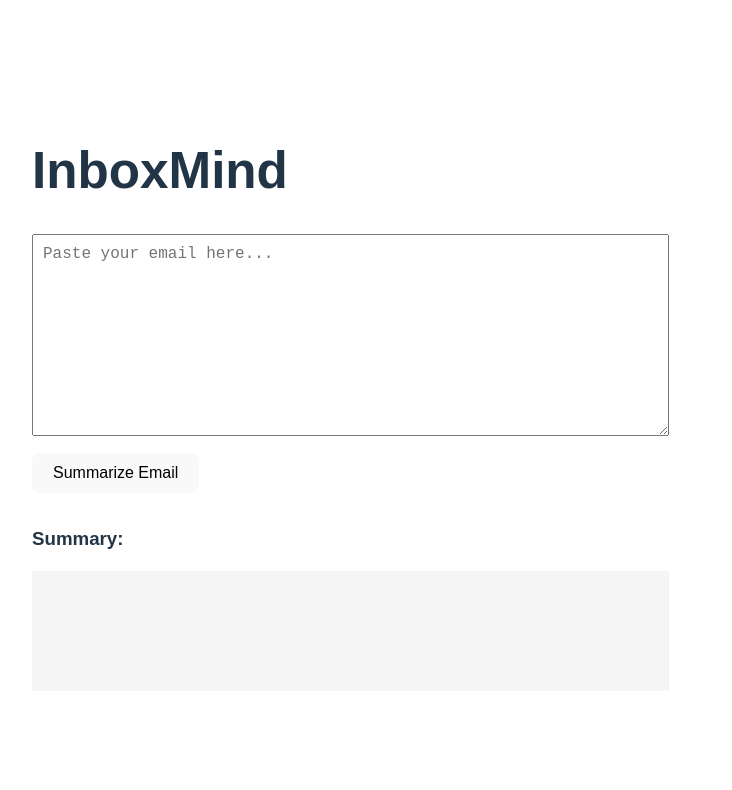
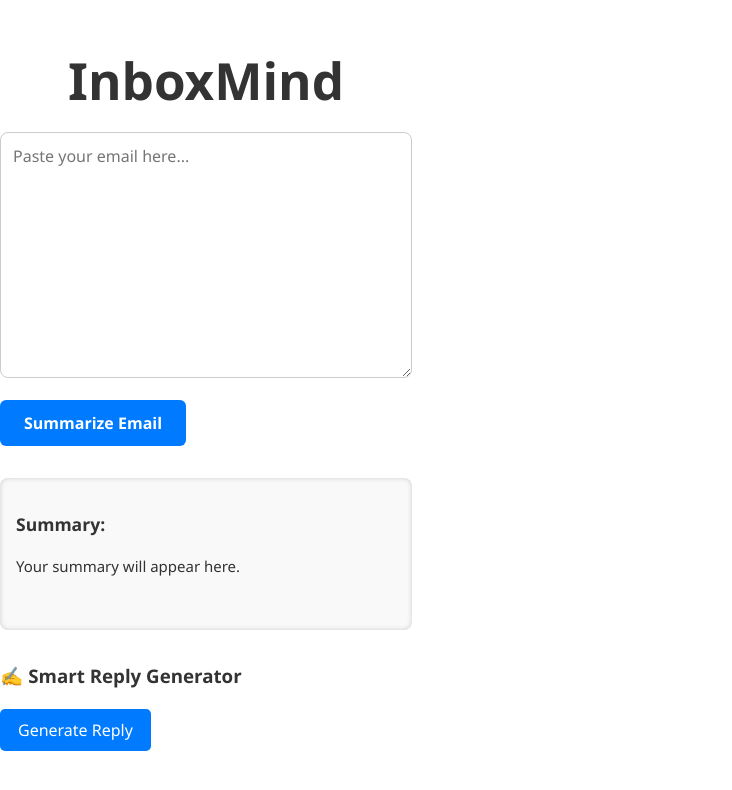
Before and after one commit to Khushi-gorasiya/inboxmind, a React (Vite) app: page / in a window 1280 px wide. Shown: the top 790 px of the page, without its empty margins (0-732 px from the left). Built offline with nearby package versions, Linux system fonts and the light colour scheme.

Commit message:
Update App.tsx

```diff
--- a/src/App.tsx
+++ b/src/App.tsx
@@ -1,5 +1,6 @@
 import { useState } from 'react';
 import PriorityFlag from './component/PriorityFlag';
+import SmartReply from './component/SmartReply';
 
 function App() {
   const [emailText, setEmailText] = useState('');
@@ -39,41 +40,83 @@ function App() {
   };
 
   return (
-    <div className="App" style={{ padding: '2rem', fontFamily: 'Arial' }}>
-      <h1>InboxMind</h1>
+    <div
+      className="App"
+      style={{
+        maxWidth: '800px',
+        margin: '2rem auto',
+        fontFamily: "'Segoe UI', Tahoma, Geneva, Verdana, sans-serif",
+        color: '#333',
+      }}
+    >
+      <h1 style={{ textAlign: 'center', marginBottom: '1.5rem' }}>InboxMind</h1>
 
       <textarea
         rows={10}
-        cols={60}
         placeholder="Paste your email here..."
         value={emailText}
         onChange={(e) => setEmailText(e.target.value)}
-        style={{ padding: '10px', fontSize: '16px', width: '100%', boxSizing: 'border-box' }}
+        style={{
+          padding: '12px',
+          fontSize: '16px',
+          width: '100%',
+          boxSizing: 'border-box',
+          borderRadius: '8px',
+          border: '1px solid #ccc',
+          resize: 'vertical',
+          fontFamily: 'inherit',
+        }}
       />
-
-      <br />
 
       <button
         onClick={handleSummarize}
-        style={{ marginTop: '10px', padding: '10px 20px', fontSize: '16px' }}
         disabled={loading}
+        style={{
+          marginTop: '1rem',
+          padding: '12px 24px',
+          fontSize: '16px',
+          fontWeight: '600',
+          color: 'white',
+          backgroundColor: '#007bff',
+          border: 'none',
+          borderRadius: '6px',
+          cursor: loading ? 'not-allowed' : 'pointer',
+          transition: 'background-color 0.3s ease',
+        }}
+        onMouseEnter={(e) => {
+          if (!loading) e.currentTarget.style.backgroundColor = '#0056b3';
+        }}
+        onMouseLeave={(e) => {
+          if (!loading) e.currentTarget.style.backgroundColor = '#007bff';
+        }}
       >
         {loading ? 'Summarizing...' : 'Summarize Email'}
       </button>
 
+      {/* Priority Tag */}
       <PriorityFlag emailText={emailText} />
 
-      <h3 style={{ marginTop: '2rem' }}>Summary:</h3>
-      <div
+      {/* Summary Section */}
+      <section
         style={{
-          backgroundColor: '#f5f5f5',
-          padding: '10px',
-          minHeight: '100px',
+          marginTop: '2rem',
+          padding: '1rem',
+          backgroundColor: '#f9f9f9',
+          borderRadius: '8px',
+          minHeight: '120px',
           whiteSpace: 'pre-wrap',
+          boxShadow: 'inset 0 0 5px #ccc',
+          fontSize: '15px',
+          lineHeight: '1.5',
+          color: summary.startsWith('Error') || summary === 'Failed to summarize email.' ? '#d9534f' : '#333',
         }}
       >
-        {summary}
-      </div>
+        <h3>Summary:</h3>
+        {summary || 'Your summary will appear here.'}
+      </section>
+
+      {/* Smart Reply */}
+      <SmartReply emailText={emailText} />
     </div>
   );
 }
```
